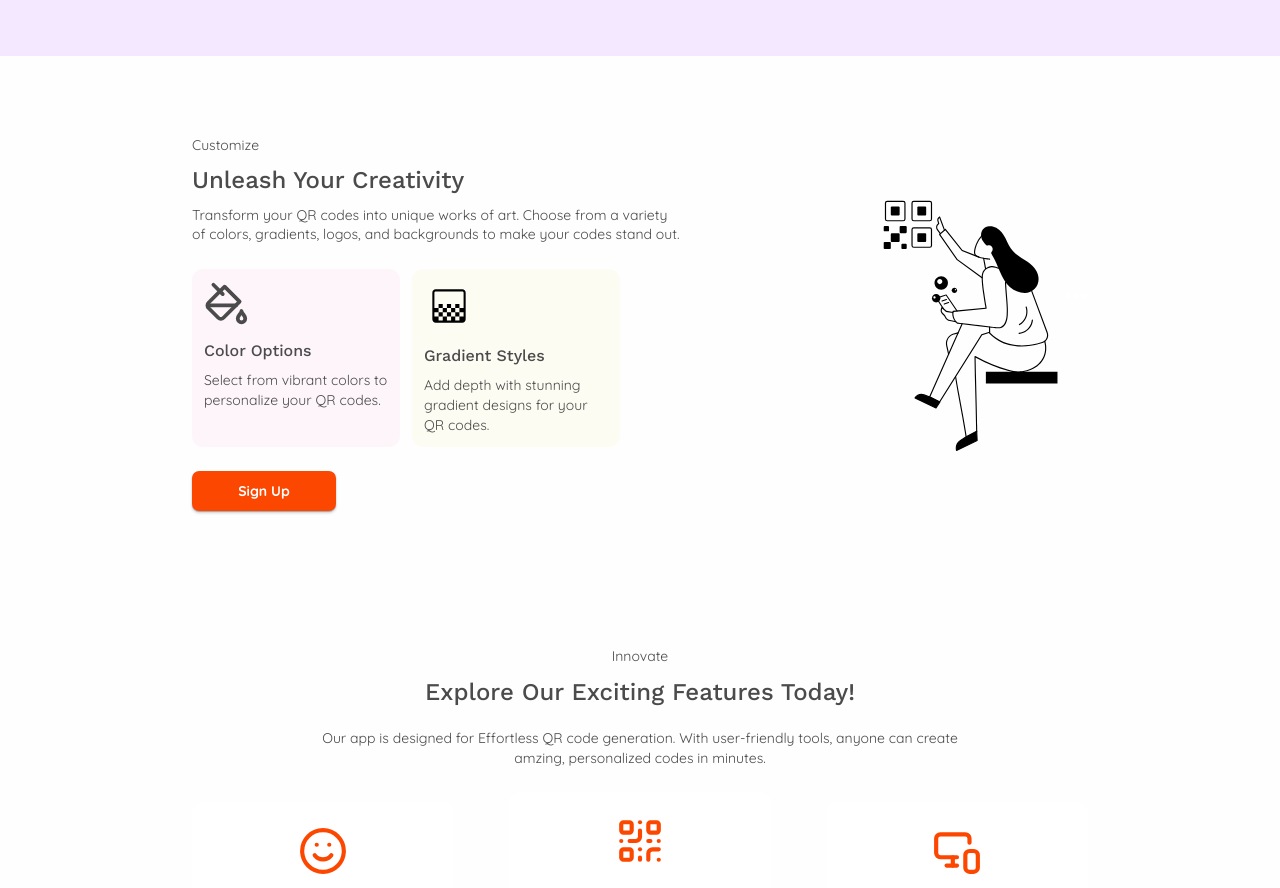
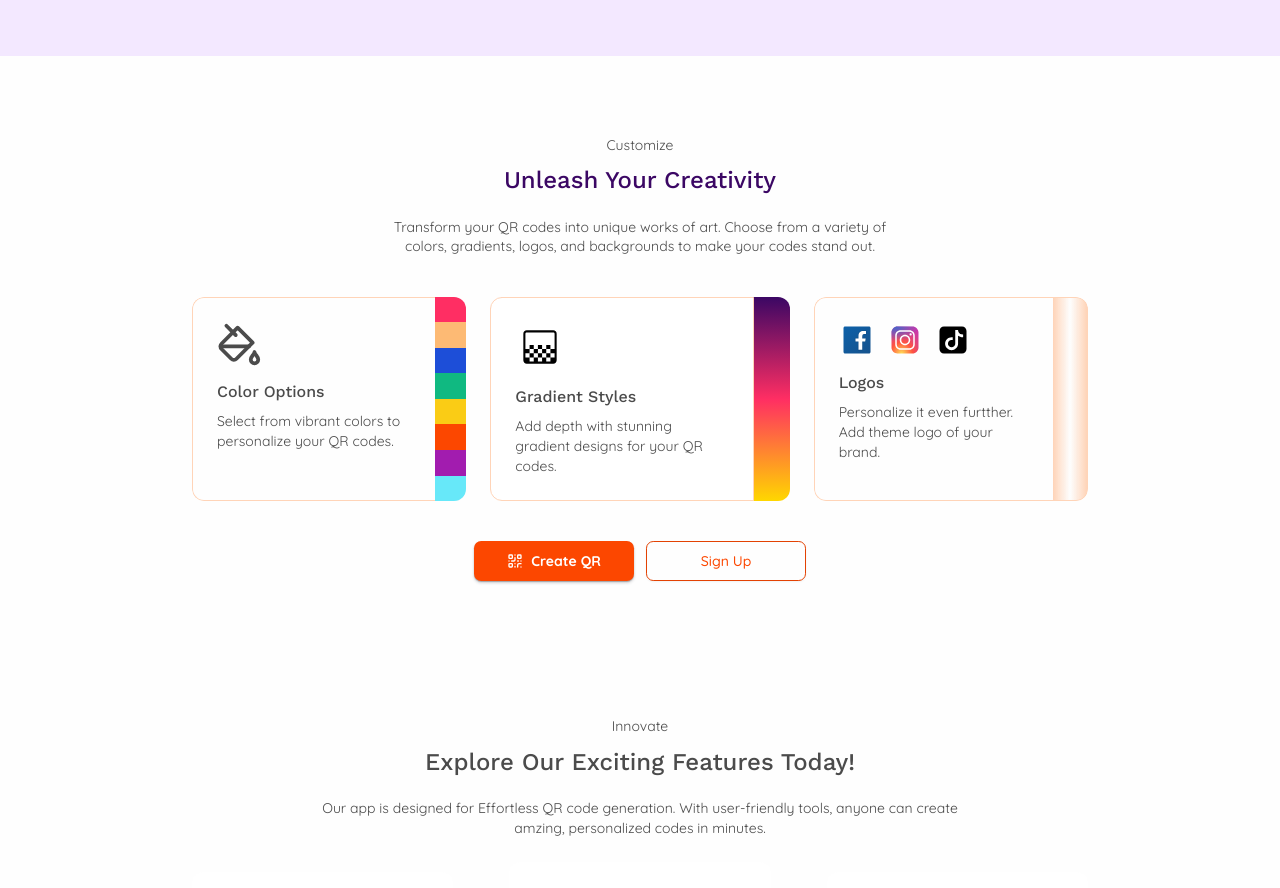
Before and after one commit to nkaryoli/nk_qrCode, a React (Vite) app: page / in a window 1280 px wide. Shown: the part 1180-2068 px from the top of the page. Built offline with nearby package versions, Linux system fonts and the light colour scheme; no server answers.

Commit message:
feat: refactor customize section

```diff
--- a/src/features/home/components/custiomize/CustomizeSection.tsx
+++ b/src/features/home/components/custiomize/CustomizeSection.tsx
@@ -1,31 +1,55 @@
 import { Button } from '@/components/ui/button';
-import { PaintBucket } from 'lucide-react';
+import { PaintBucket, QrCode } from 'lucide-react';
+import { HashLink } from 'react-router-hash-link';
 
-const CustomizeSection = () => {
+interface CustomizeSectionProps {
+    handleSigIn: () => void;
+    isSignedIn: boolean | undefined;
+}
+
+const CustomizeSection: React.FC<CustomizeSectionProps> = ({
+    handleSigIn,
+    isSignedIn,
+}) => {
     return (
         <section className="w-full px-6 py-11 md:p-20">
-            <div className="flex flex-col-reverse items-center gap-6 lg:flex-row max-w-4xl m-auto">
-                <div className="w-full space-y-3 text-center lg:text-start">
-                    <p className="mb-3">Customize</p>
-                    <h1 className="text-2xl font-medium">
+            <div className="flex flex-col-reverse items-center justify-center gap-6 lg:gap-9 xl:flex-row max-w-4xl m-auto">
+                <div className="w-full space-y-6">
+                    <p className="mb-3 text-center">Customize</p>
+                    <h1 className="text-2xl font-medium text-center text-purple-950">
                         Unleash Your Creativity
                     </h1>
-                    <p className="text-balance">
+                    <p className="text-center max-w-lg m-auto">
                         Transform your QR codes into unique works of art. Choose
                         from a variety of colors, gradients, logos, and
                         backgrounds to make your codes stand out.
                     </p>
 
-                    <div className="flex justify-center lg:justify-start gap-3 py-3">
-                        <div className="w-full lg:w-52 flex flex-col items-center lg:items-start space-y-3 bg-pink-300/10 p-3 rounded-lg">
+                    <div className="flex flex-col lg:flex-row justify-center w-full max-w-lg lg:max-w-4xl gap-6 m-auto py-4">
+                        <div className="w-full flex rounded-xl overflow-hidden">
+                            <div className="w-full flex flex-col rounded-l-xl items-center lg:items-start p-6 space-y-3 border border-r-0">
                                 <PaintBucket size={45} />
-                            <h3 className="font-medium pt-4">Color Options</h3>
+                                <h3 className="font-medium pt-4">
+                                    Color Options
+                                </h3>
                                 <p className="">
-                                Select from vibrant colors to personalize your
-                                QR codes.
+                                    Select from vibrant colors to personalize
+                                    your QR codes.
                                 </p>
                             </div>
-                        <div className="w-full lg:w-52 flex flex-col items-center lg:items-start space-y-3 bg-yellow-50/50 p-3 rounded-lg">
+                            <div className="w-9 flex flex-col">
+                                <div className="bg-accent w-full h-full" />
+                                <div className="bg-orange-300 w-full h-full" />
+                                <div className="bg-blue-700 w-full h-full" />
+                                <div className="bg-emerald-500 w-full h-full" />
+                                <div className="bg-yellow-400 w-full h-full" />
+                                <div className="bg-primary w-full h-full" />
+                                <div className="bg-fuchsia-700 w-full h-full" />
+                                <div className="bg-cyan-300 w-full h-full" />
+                            </div>
+                        </div>
+                        <div className="w-full bg-gradient-to-b from-purple-950 via-accent to-secondary pr-9 rounded-l-2xl rounded-r-xl">
+                            <div className="h-full flex flex-col items-center lg:items-start space-y-3 bg-white p-6 rounded-l-xl border">
                                 <img src="/icon-gradient.svg" />
                                 <h3 className="font-medium pt-4">
                                     Gradient Styles
@@ -36,11 +60,53 @@ const CustomizeSection = () => {
                                 </p>
                             </div>
                         </div>
-
-                    <Button className="w-36">Sign Up</Button>
+                        <div className="w-full flex rounded-xl overflow-hidden">
+                            <div className="w-full flex flex-col rounded-l-xl items-center lg:items-start p-6 space-y-3 border border-r-0">
+                                <div className="w-full flex justify-center lg:justify-start gap-3">
+                                    <img src="/logo1.svg" className="h-9" />
+                                    <img src="/logo2.svg" className="h-9" />
+                                    <img src="/logo3.svg" className="h-9" />
+                                    <img
+                                        src="/logo4.svg"
+                                        className="h-9 lg:hidden"
+                                    />
+                                    <img
+                                        src="/logo5.svg"
+                                        className="h-9 lg:hidden xl:block"
+                                    />
+                                </div>
+                                <h3 className="font-medium pt-4">Logos</h3>
+                                <p className="">
+                                    Personalize it even furtther. Add theme logo
+                                    of your brand.
+                                </p>
+                            </div>
+                            <div className="w-10 flex flex-col justify-evenly bg-gradient-to-l from-input via-transparent to-input border border-l-0 px-1 rounded-r-xl" />
+                        </div>
                     </div>
 
-                <img src="/img-customize.svg" className="w-32 lg:w-52" />
+                    <div className="flex w-full justify-center">
+                        <Button asChild>
+                            <HashLink
+                                smooth
+                                to={isSignedIn ? '/dashboard' : '/#home'}
+                                className="w-40"
+                            >
+                                <QrCode />
+                                Create QR
+                            </HashLink>
+                        </Button>
+                        {!isSignedIn && (
+                            <Button
+                                variant={'outline'}
+                                className="ml-3 bg-transparent w-40 text-primary"
+                                onClick={handleSigIn}
+                            >
+                                Sign Up
+                            </Button>
+                        )}
+                    </div>
+                </div>
             </div>
         </section>
     );
```
Lines whose indentation alone changed are shown as unchanged.
